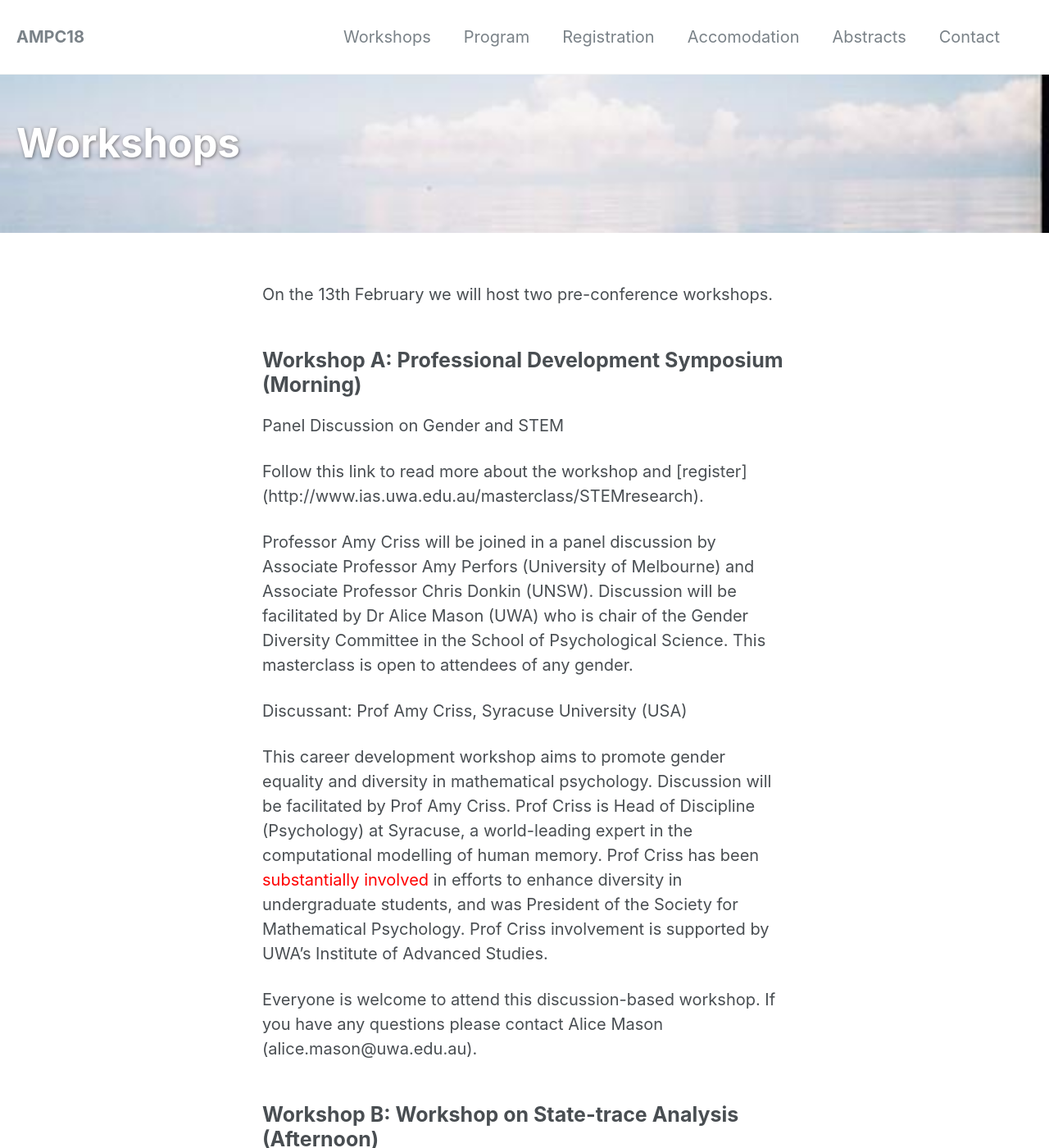
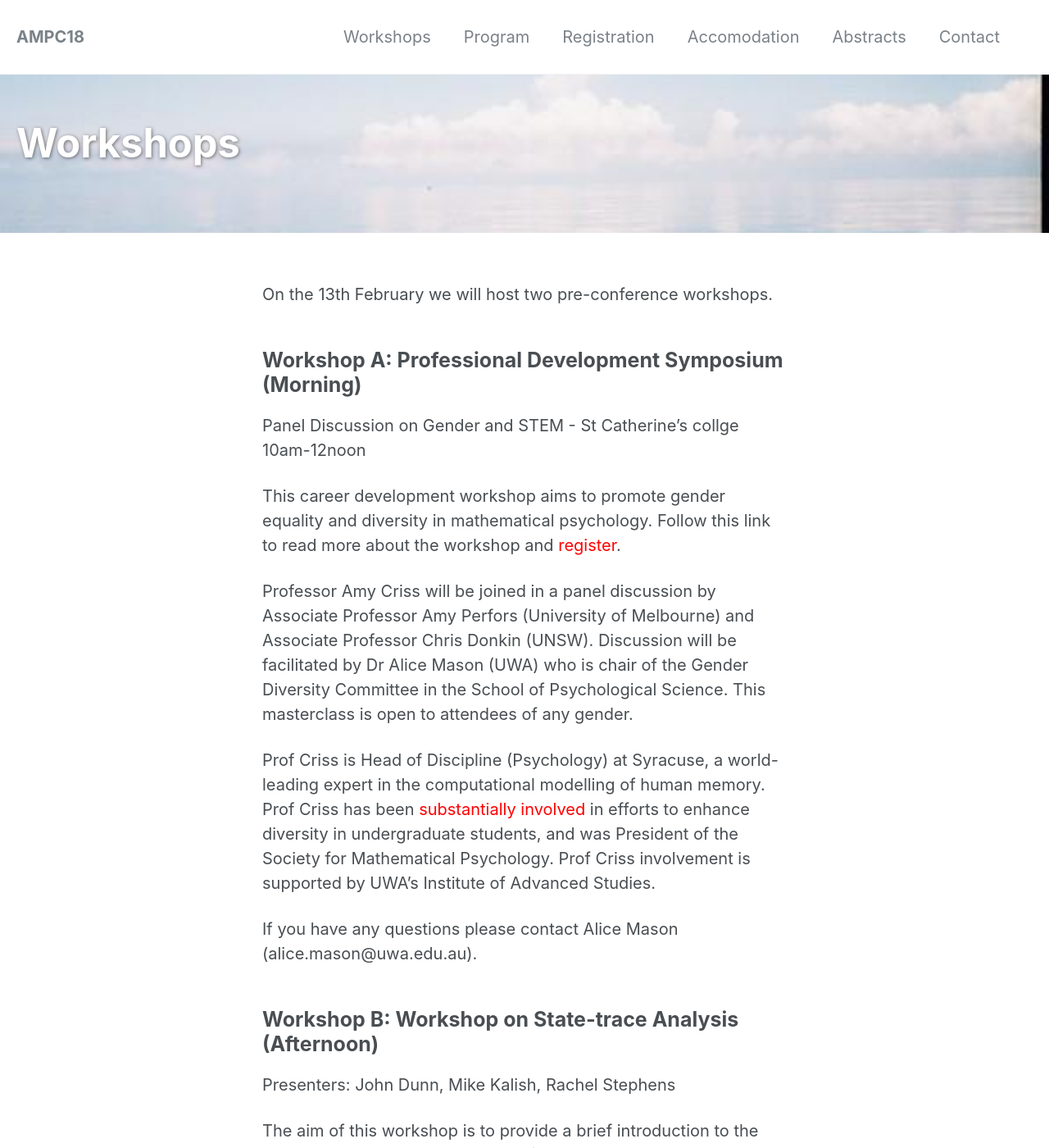
Before and after one commit to alicemason/AMPC18, a Jekyll site: the page built from _pages/Workshops.md, in a window 1280 px wide and 1400 px high. Shown: the whole window at 82% size. Built offline with Jekyll 4.4.1, drawn with Linux system fonts in a browser that asks for light colours.

Commit message:
edits to workshop description

```diff
--- a/_pages/Workshops.md
+++ b/_pages/Workshops.md
@@ -11,17 +11,15 @@
 
 ## Workshop A: Professional Development Symposium (Morning)
 
-Panel Discussion on Gender and STEM
+Panel Discussion on Gender and STEM - St Catherine's collge 10am-12noon
 
-Follow this link to read more about the workshop and [register] (http://www.ias.uwa.edu.au/masterclass/STEMresearch).
+This career development workshop aims to promote gender equality and diversity in mathematical psychology. Follow this link to read more about the workshop and [register](http://www.ias.uwa.edu.au/masterclass/STEMresearch).
 
 Professor Amy Criss will be joined in a panel discussion by Associate Professor Amy Perfors (University of Melbourne) and Associate Professor Chris Donkin (UNSW). Discussion will be facilitated by Dr Alice Mason (UWA) who is chair of the Gender Diversity Committee in the School of Psychological Science.  This masterclass is open to attendees of any gender.
 
-Discussant: Prof Amy Criss, Syracuse University (USA)
+ Prof Criss is Head of Discipline (Psychology) at Syracuse, a world-leading expert in the computational modelling of human memory. Prof Criss has been [substantially involved](http://memolab.syr.edu/Pride.html) in efforts to enhance diversity in undergraduate students, and was President of the Society for Mathematical Psychology. Prof Criss involvement is supported by UWA's Institute of Advanced Studies.
 
-This career development workshop aims to promote gender equality and diversity in mathematical psychology. Discussion will be facilitated by Prof Amy Criss. Prof Criss is Head of Discipline (Psychology) at Syracuse, a world-leading expert in the computational modelling of human memory. Prof Criss has been [substantially involved](http://memolab.syr.edu/Pride.html) in efforts to enhance diversity in undergraduate students, and was President of the Society for Mathematical Psychology. Prof Criss involvement is supported by UWA's Institute of Advanced Studies.
-
-Everyone is welcome to attend this discussion-based workshop. If you have any questions please contact Alice Mason (alice.mason@uwa.edu.au).
+If you have any questions please contact Alice Mason (alice.mason@uwa.edu.au).
 
 ## Workshop B: Workshop on State-trace Analysis (Afternoon)
 
```
